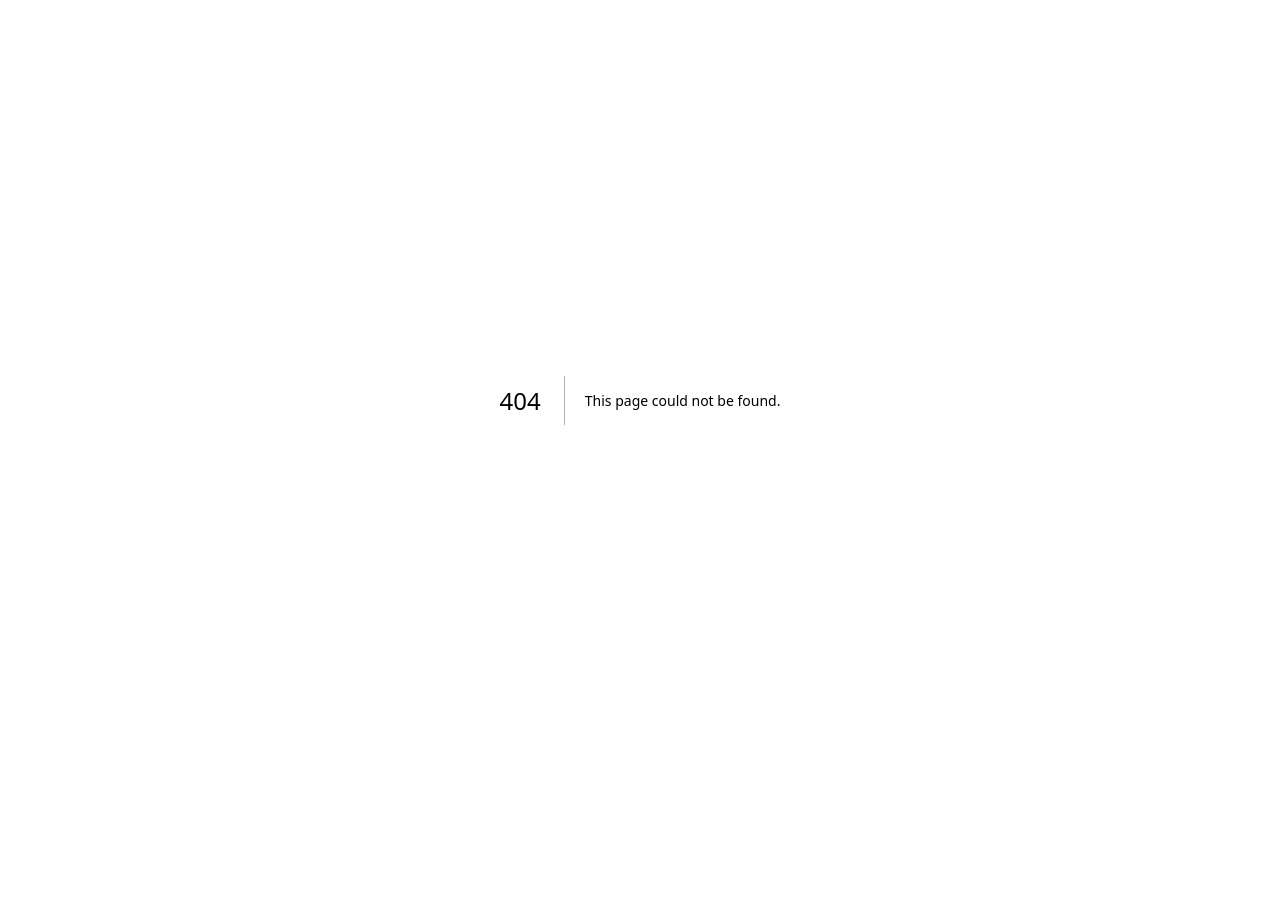
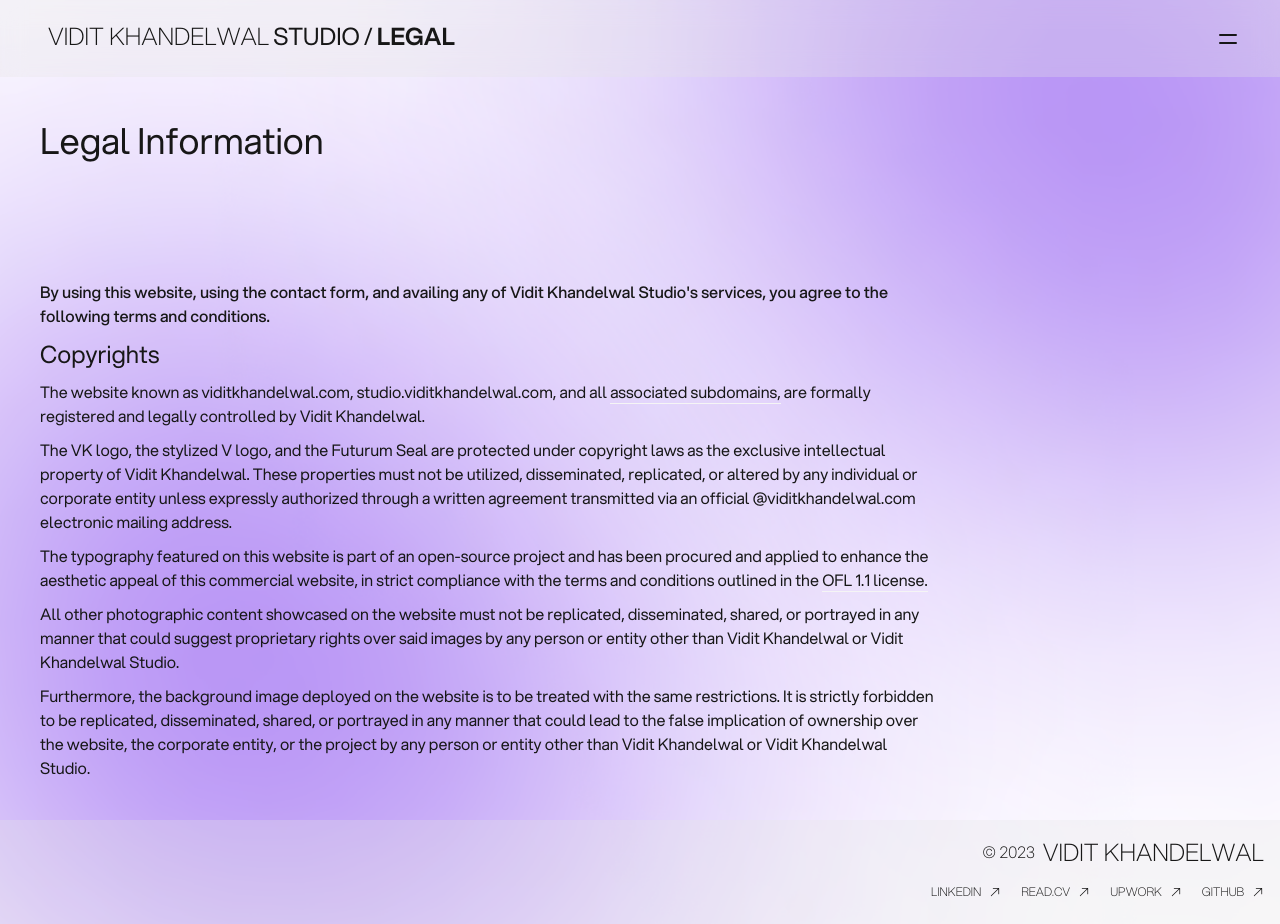
Before and after one commit to csvidit/vk-consultancy-website, a Next.js app: page /legal in a window 1280 px wide. Before the commit this address had no page. Before the commit the page ends 800 px from the top, so only its background shows below. Built offline with nearby package versions, Linux system fonts and the light colour scheme.

Commit message:
started adding legal information

```diff
--- /dev/null
+++ b/src/app/legal/page.tsx
@@ -0,0 +1,113 @@
+"use client";
+
+import Footer from "@/components/Footer";
+import Header from "@/components/Header";
+import Hero from "@/components/Hero";
+import InlineLink from "@/components/InlineLink";
+import JumboTitle from "@/components/JumboTItle";
+import MainContainer from "@/components/MainContainer";
+import MainContent from "@/components/MainContent";
+import Nav from "@/components/Nav";
+import ServiceCard from "@/components/ServiceCard";
+import ServiceInfo from "@/components/ServiceInfo";
+import ServiceName from "@/components/ServiceName";
+import ServicePrice from "@/components/ServicePrice";
+import ServiceRevisionsInfo from "@/components/ServiceRevisionsInfo";
+import Head from "next/head";
+import { useState } from "react";
+import { BsDot } from "react-icons/bs";
+
+export default function Home() {
+  const [isOpen, setIsOpen] = useState(false);
+  return (
+    <>
+      <Head>
+        <title>Vidit Khandelwal Studio</title>
+        <meta
+          name="description"
+          content="Vidit Khandelwal's software and design consultancy."
+        />
+        <meta name="viewport" content="width=device-width, initial-scale=1" />
+        <meta name="author" content="Vidit Khandelwal" />
+        <meta
+          name="keywords"
+          content="Vidit Khandelwal, DePauw University, DePauw, CS, computer science, author, writer, Journal, series, TGHC, scifi, science fiction, Pondering Upon, snapshot, turbobiz, bio, github, coder, developer"
+        />
+        <link rel="icon" href="/favicon.ico" />
+        <meta name="robots" content="all" />
+
+        <meta property="og:title" content="Vidit Khandelwal Studio" />
+        <meta property="og:type" content="website" />
+        <meta property="og:image" content="/logo.webp" />
+        <meta property="og:url" content="https://studio.viditkhandelwal.com" />
+        <meta property="og:site_name" content="Vidit Khandelwal" />
+        <meta
+          property="description"
+          content="Vidit Khandelwal's software and design consultancy."
+        />
+      </Head>
+      <MainContainer>
+        <Nav isOpen={isOpen} setIsOpen={setIsOpen}></Nav>
+        <Header setIsOpen={setIsOpen} current="legal" />
+        <MainContent type="normal">
+          <div className="flex flex-col justify-center text-2xl lg:text-4xl h-[25vh]">
+            <div>Legal Information</div>
+          </div>
+          <div className="flex flex-col space-y-2.5 text-base lg:w-3/4">
+            <p className="font-medium">
+              By using this website, using the contact form, and availing any of
+              Vidit Khandelwal Studio's services, you agree to the following
+              terms and conditions.
+            </p>
+
+            <div className="text-lg lg:text-2xl">Copyrights</div>
+
+            <p>
+              The website known as viditkhandelwal.com,
+              studio.viditkhandelwal.com, and all{" "}
+              <InlineLink href="https://domains.viditkhandelwal.com">
+                associated subdomains,
+              </InlineLink>{" "}
+              are formally registered and legally controlled by Vidit
+              Khandelwal.
+            </p>
+            <p>
+              The VK logo, the stylized V logo, and the Futurum Seal are
+              protected under copyright laws as the exclusive intellectual
+              property of Vidit Khandelwal. These properties must not be
+              utilized, disseminated, replicated, or altered by any individual
+              or corporate entity unless expressly authorized through a written
+              agreement transmitted via an official @viditkhandelwal.com
+              electronic mailing address.
+            </p>
+            <p>
+              The typography featured on this website is part of an open-source
+              project and has been procured and applied to enhance the aesthetic
+              appeal of this commercial website, in strict compliance with the
+              terms and conditions outlined in the{" "}
+              <InlineLink href="https://github.com/ivodolenc/aspekta/blob/main/LICENSE.txt">
+                OFL 1.1 license.
+              </InlineLink>
+            </p>
+            <p>
+              All other photographic content showcased on the website must not
+              be replicated, disseminated, shared, or portrayed in any manner
+              that could suggest proprietary rights over said images by any
+              person or entity other than Vidit Khandelwal or Vidit Khandelwal
+              Studio.
+            </p>
+            <p>
+              Furthermore, the background image deployed on the website is to be
+              treated with the same restrictions. It is strictly forbidden to be
+              replicated, disseminated, shared, or portrayed in any manner that
+              could lead to the false implication of ownership over the website,
+              the corporate entity, or the project by any person or entity other
+              than Vidit Khandelwal or Vidit Khandelwal Studio.
+            </p>
+          </div>
+        </MainContent>
+        <Footer />
+      </MainContainer>
+    </>
+  );
+}
--- a/src/components/Hero.tsx
+++ b/src/components/Hero.tsx
@@ -17,7 +17,7 @@
         system? want to create flyers or posters?
         <span className="font-normal"> we got you.</span>
       </div>
-      <div className="flex flex-col lg:flex-row space-y-5 lg:space-y-0 lg:space-x-5 items-center">
+      <div className="flex flex-col lg:flex-row space-y-5 lg:space-y-0 lg:space-x-5 items-start lg:items-center">
         <Link
           href="https://tjdqeyg9n8x.typeform.com/to/dyMM42pF"
           className="relative group items-center justify-center p-2.5 w-max z-10 transition-all duration-300 ease-in-out"
--- /dev/null
+++ b/src/components/InlineLink.tsx
@@ -0,0 +1,14 @@
+import Link from "next/link";
+
+const InlineLink = (props: { href: string; children: React.ReactNode }) => {
+  return (
+    <Link
+      href={props.href}
+      className="z-10 group items-center justify-center w-max border-b border-b-neutral-100 hover:opacity-75 transition-all ease-in-out duration-100"
+    >
+      {props.children}
+    </Link>
+  );
+};
+
+export default InlineLink;
--- a/src/components/MainContainer.tsx
+++ b/src/components/MainContainer.tsx
@@ -2,7 +2,7 @@
 
 const MainContainer = (props: { children: any }) => {
   return (
-    <div className={"relative min-w-screen min-h-screen h-full flex flex-col justify-center text-neutral-900 dark:text-neutral-100 "+styles.main_container+" "+styles.main_background}>{props.children}</div>
+    <div className={"relative min-w-screen min-h-screen h-full flex flex-col justify-center text-neutral-900 dark:text-neutral-100 selection:bg-neutral-900 selection:text-neutral-100 dark:selection:bg-neutral-100 dark:selection:text-neutral-900 "+styles.main_container+" "+styles.main_background}>{props.children}</div>
   );
 };
 
```
